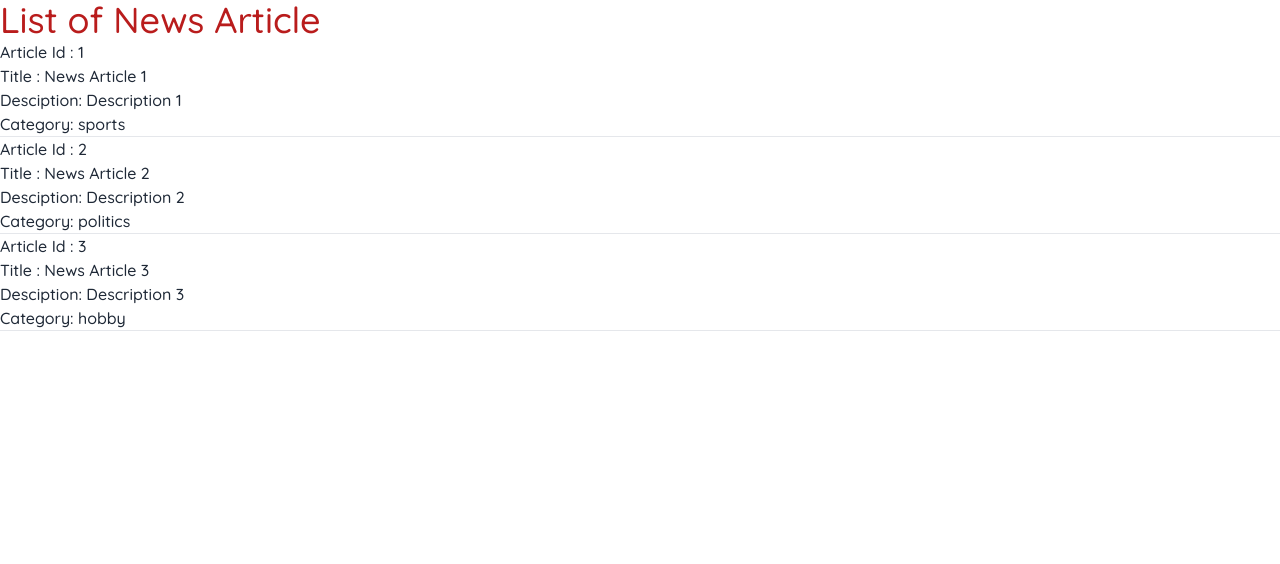
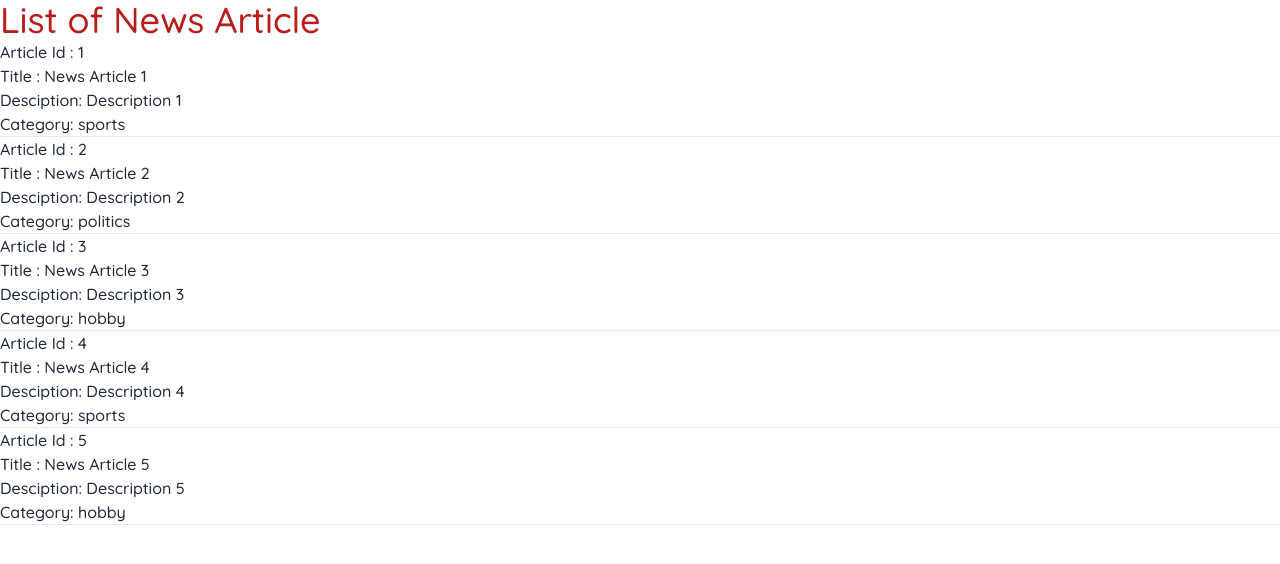
Before and after one commit to radenmasabdul/LearnNextJS, a Next.js app: page /news in a window 1280 px wide. Shown: the top 564 px of the page. Built offline with nearby package versions, Linux system fonts and the light colour scheme; data requests are answered from the project's data file.

Commit message:
SSR with Dynamic Parameters

```diff
--- a/db.json
+++ b/db.json
@@ -17,6 +17,18 @@
             "title" : "News Article 3",
             "description" : "Description 3",
             "category" : "hobby"
+        },
+        {
+            "id" : 4,
+            "title" : "News Article 4",
+            "description" : "Description 4",
+            "category" : "sports"
+        },
+        {
+            "id" : 5,
+            "title" : "News Article 5",
+            "description" : "Description 5",
+            "category" : "hobby"
         }
     ]
 }
--- /dev/null
+++ b/src/pages/news/[category].js
@@ -0,0 +1,37 @@
+
+
+const ArticleListByCategory = ({ articles, category }) => {
+    return (
+        <>
+            <h1 className="text-red-700 text-4xl">Showing News for {category}</h1>
+            {articles.map(article => {
+                return (
+                    <div key={article.id}>
+                        <h1>Article Id : {article.id}</h1>
+                        <h2>Title : {article.title}</h2>
+                        <p>Desciption: {article.description}</p>
+                        <p>Category: {article.category}</p>
+                        <hr />
+                    </div>
+                )
+            })}
+        </>
+    )
+}
+
+export default ArticleListByCategory
+
+//SSR with Dynamic Parameters
+export async function getServerSideProps(context) {
+    const { params } = context;
+    const { category } = params;
+    const response = await fetch(`http://localhost:4000/news?category=${category}`);
+    const data = await response.json();
+
+    return {
+        props: {
+            articles: data,
+            category,
+        }
+    }
+}
--- a/src/pages/news/index.jsx
+++ b/src/pages/news/index.jsx
@@ -25,7 +25,7 @@ export default NewsArticleList;
 export async function getServerSideProps() {
   const response = await fetch("http://localhost:4000/news");
   const data = await response.json();
-  console.log(data);
+//   console.log(data);
 
   return {
     props: {
```
